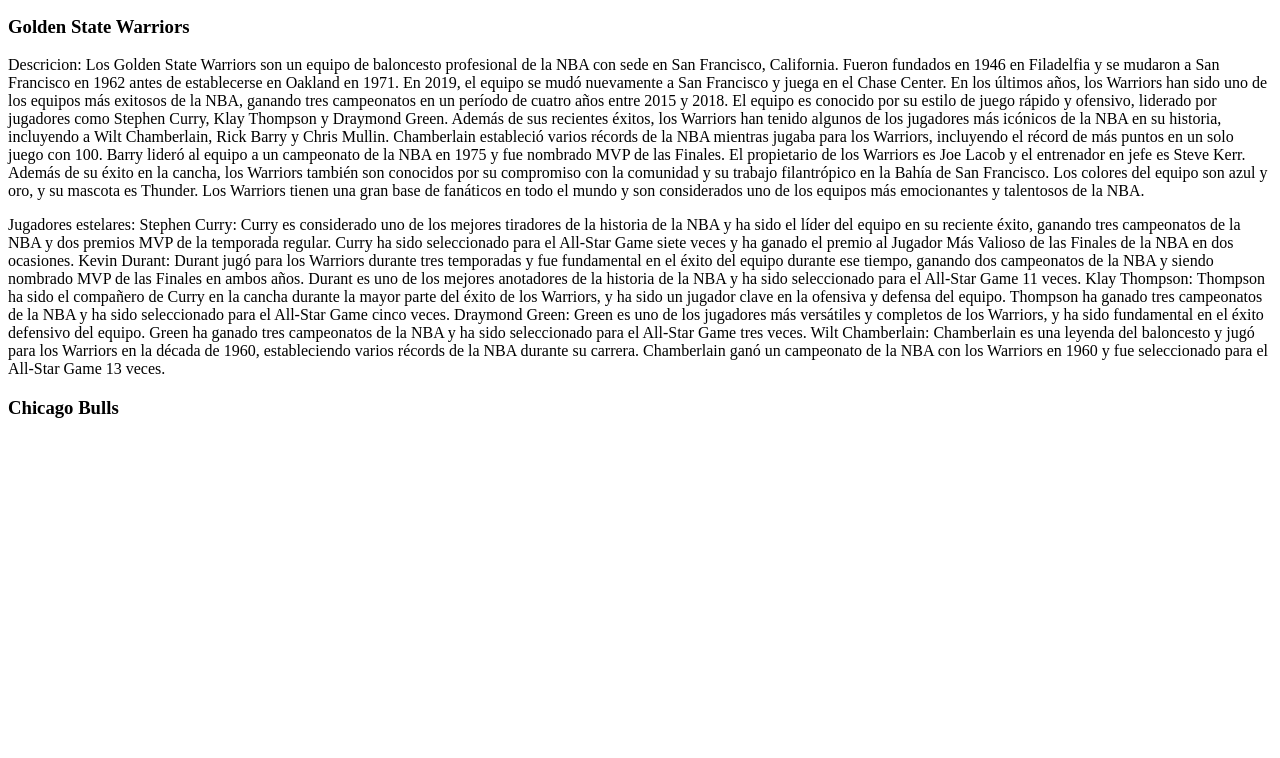
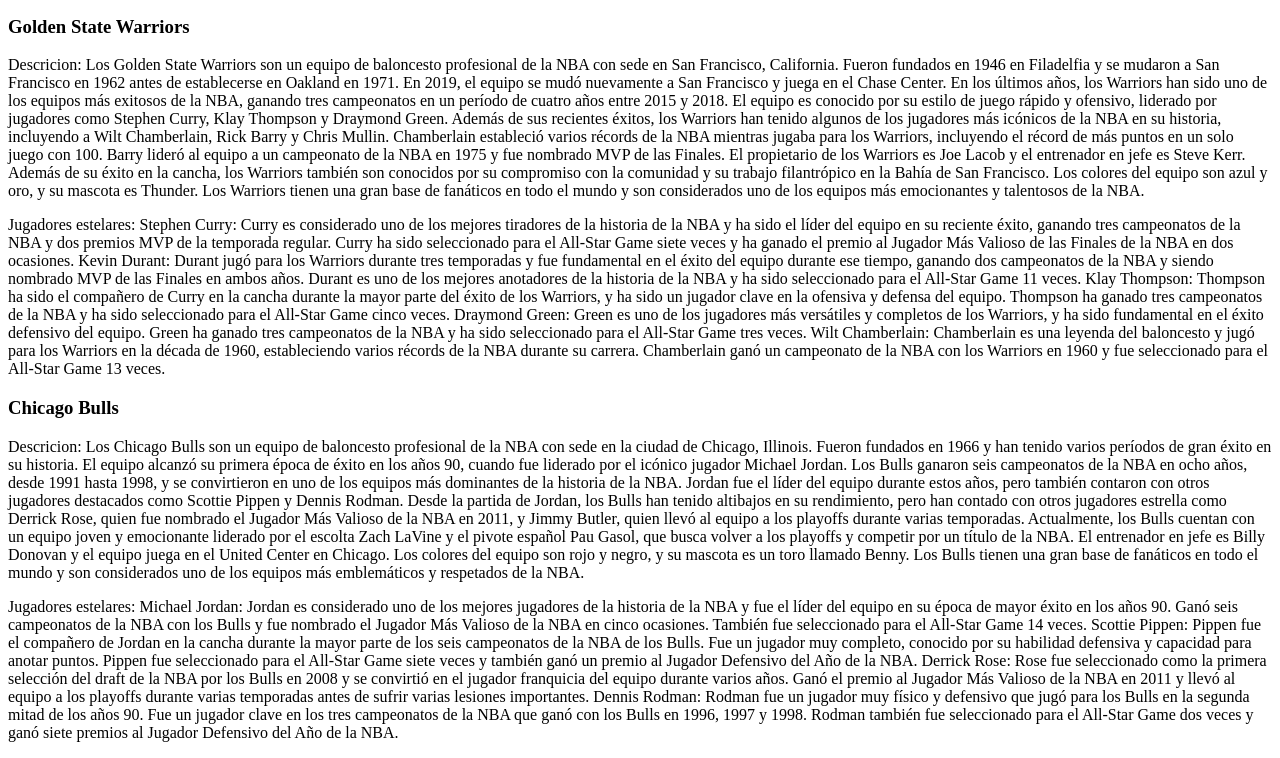
Before and after one commit to antovals/RUBRICA-BP, a plain HTML site: page index.html in a window 1280 px wide. Shown: the part 944-1702 px from the top of the page. Before the commit the page ends 1382 px from the top, so only its background shows below. Drawn offline with Linux system fonts and the light colour scheme.

Commit message:
commit fiveteen

```diff
--- a/index.html
+++ b/index.html
@@ -80,5 +80,25 @@ Draymond Green: Green es uno de los jugadores más versátiles y completos de lo
 Wilt Chamberlain: Chamberlain es una leyenda del baloncesto y jugó para los Warriors en la década de 1960, estableciendo varios récords de la NBA durante su carrera. Chamberlain ganó un campeonato de la NBA con los Warriors en 1960 y fue seleccionado para el All-Star Game 13 veces.
     </p>
     <h3>Chicago Bulls</h3>
+    <p>Descricion:
+        Los Chicago Bulls son un equipo de baloncesto profesional de la NBA con sede en la ciudad de Chicago, Illinois. Fueron fundados en 1966 y han tenido varios períodos de gran éxito en su historia.
+
+El equipo alcanzó su primera época de éxito en los años 90, cuando fue liderado por el icónico jugador Michael Jordan. Los Bulls ganaron seis campeonatos de la NBA en ocho años, desde 1991 hasta 1998, y se convirtieron en uno de los equipos más dominantes de la historia de la NBA. Jordan fue el líder del equipo durante estos años, pero también contaron con otros jugadores destacados como Scottie Pippen y Dennis Rodman.
+
+Desde la partida de Jordan, los Bulls han tenido altibajos en su rendimiento, pero han contado con otros jugadores estrella como Derrick Rose, quien fue nombrado el Jugador Más Valioso de la NBA en 2011, y Jimmy Butler, quien llevó al equipo a los playoffs durante varias temporadas.
+
+Actualmente, los Bulls cuentan con un equipo joven y emocionante liderado por el escolta Zach LaVine y el pivote español Pau Gasol, que busca volver a los playoffs y competir por un título de la NBA. El entrenador en jefe es Billy Donovan y el equipo juega en el United Center en Chicago.
+
+Los colores del equipo son rojo y negro, y su mascota es un toro llamado Benny. Los Bulls tienen una gran base de fanáticos en todo el mundo y son considerados uno de los equipos más emblemáticos y respetados de la NBA.
+    </p>
+    <p>Jugadores estelares:
+        Michael Jordan: Jordan es considerado uno de los mejores jugadores de la historia de la NBA y fue el líder del equipo en su época de mayor éxito en los años 90. Ganó seis campeonatos de la NBA con los Bulls y fue nombrado el Jugador Más Valioso de la NBA en cinco ocasiones. También fue seleccionado para el All-Star Game 14 veces.
+
+Scottie Pippen: Pippen fue el compañero de Jordan en la cancha durante la mayor parte de los seis campeonatos de la NBA de los Bulls. Fue un jugador muy completo, conocido por su habilidad defensiva y capacidad para anotar puntos. Pippen fue seleccionado para el All-Star Game siete veces y también ganó un premio al Jugador Defensivo del Año de la NBA.
+
+Derrick Rose: Rose fue seleccionado como la primera selección del draft de la NBA por los Bulls en 2008 y se convirtió en el jugador franquicia del equipo durante varios años. Ganó el premio al Jugador Más Valioso de la NBA en 2011 y llevó al equipo a los playoffs durante varias temporadas antes de sufrir varias lesiones importantes.
+
+Dennis Rodman: Rodman fue un jugador muy físico y defensivo que jugó para los Bulls en la segunda mitad de los años 90. Fue un jugador clave en los tres campeonatos de la NBA que ganó con los Bulls en 1996, 1997 y 1998. Rodman también fue seleccionado para el All-Star Game dos veces y ganó siete premios al Jugador Defensivo del Año de la NBA.
+    </p>
 </body>
 </html>
```
